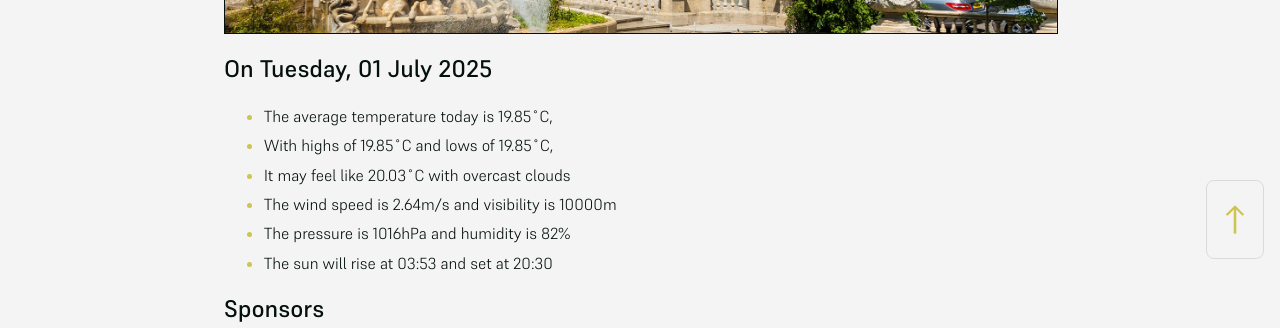
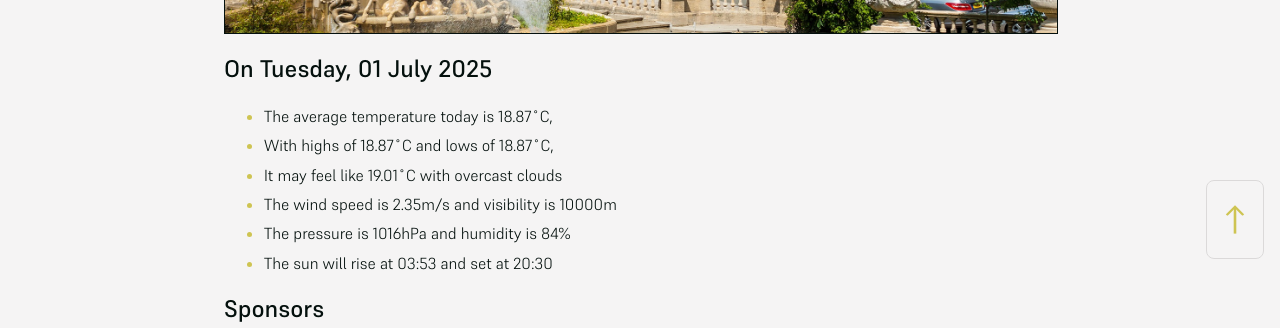
Before and after one commit to mat-0/cheltenham-open-data, a Jekyll site: the page built from index.md, in a window 1280 px wide. Shown: the part 625-953 px from the top of the page. Built offline with Jekyll 4.4.1, drawn with Linux system fonts in a browser that asks for light colours.

Commit message:
Updated 2025-07-01 21:57:42

```diff
--- a/index.md
+++ b/index.md
@@ -10,11 +10,11 @@ seo: Menu
 <!-- weather_marker starts -->
 ## On Tuesday, 01 July 2025
 
-- The average temperature today is 19.85˚C,
-- With highs of 19.85˚C and lows of 19.85˚C,
-- It may feel like 20.03˚C with overcast clouds
-- The wind speed is 2.64m/s and visibility is 10000m
-- The pressure is 1016hPa and humidity is 82%
+- The average temperature today is 18.87˚C,
+- With highs of 18.87˚C and lows of 18.87˚C,
+- It may feel like 19.01˚C with overcast clouds
+- The wind speed is 2.35m/s and visibility is 10000m
+- The pressure is 1016hPa and humidity is 84%
 - The sun will rise at 03:53 and set at 20:30
 
 <!-- weather_marker ends -->
```
Also changed, not shown: _data/flood.json (+4 -4 lines), _pages/news.md (+7 -7 lines).
